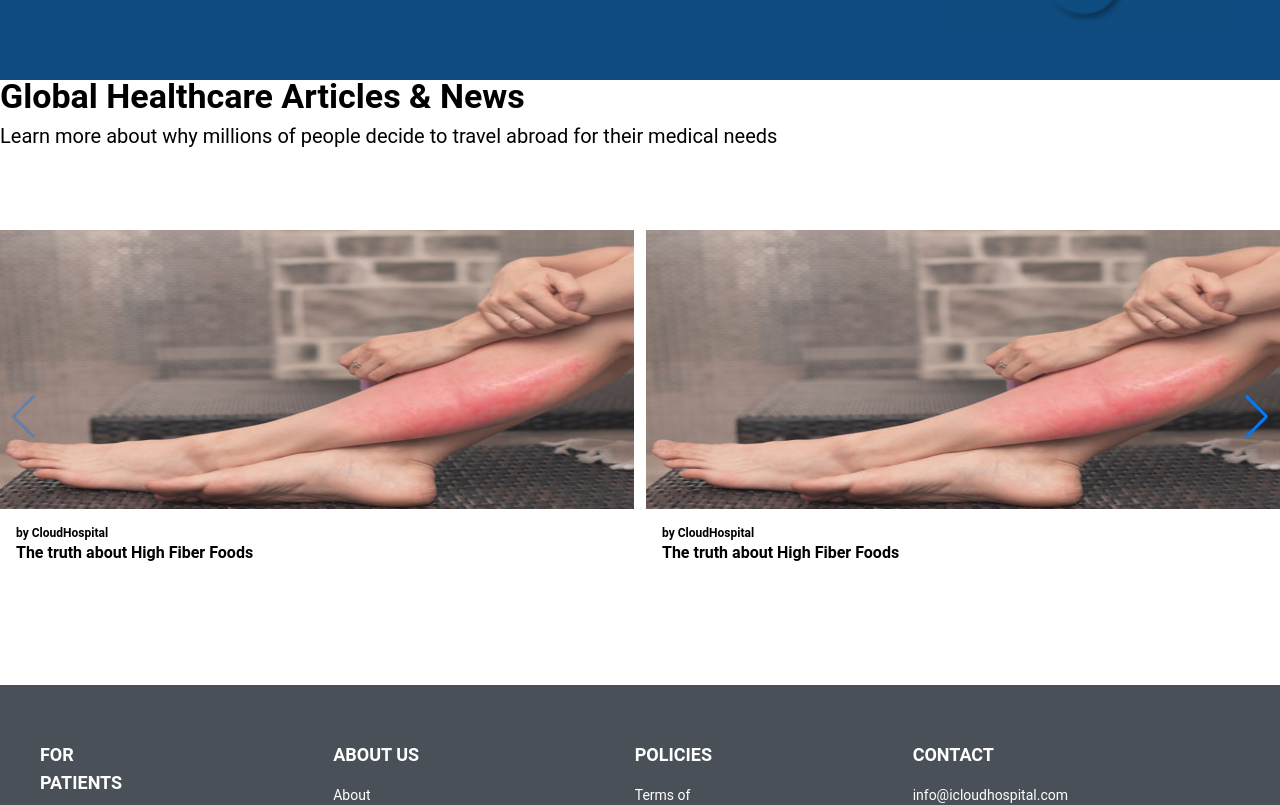
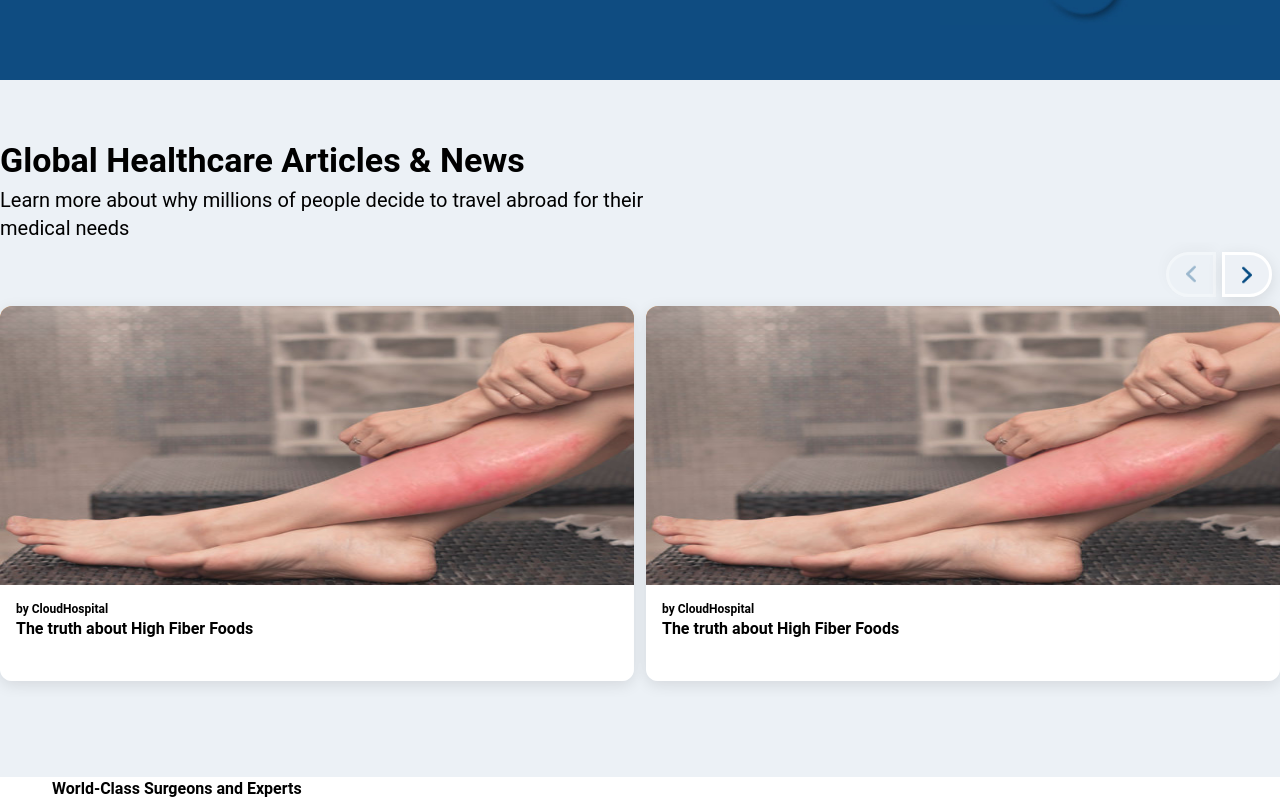
Before and after one commit to morpheus1991/new.Ioudhospital.components, a Next.js app: page /mh in a window 1280 px wide. Shown: the part 1558-2363 px from the top of the page. Built offline with nearby package versions, Linux system fonts and the light colour scheme.

Commit message:
중간 저장

```diff
--- a/components/ArticlesAndNews.tsx
+++ b/components/ArticlesAndNews.tsx
@@ -38,14 +38,14 @@ const datas: Datas = [
 SwiperCore.use([Navigation]);
 const ArticlesAndNews = () => {
   return (
-    <div>
-      <div className="max-w-[1320px] mx-auto px-4 xl:px-0">
+    <div className="bg-[#ecf1f6] pt-16">
+      <div className="max-w-[1320px] mx-auto px-4 xl:px-0 relative">
         {/* text area */}
         <div>
           <h2 className="text-2xl md:text-34px font-bold">
             Global Healthcare Articles & News
           </h2>
-          <p className="text-sm md:text-xl mt-2.5">
+          <p className="text-sm md:text-xl mt-2.5 max-w-2xl">
             <span className="inline">
               Learn more about why millions of people decide to travel abroad
               for their medical needs
@@ -53,7 +53,7 @@ const ArticlesAndNews = () => {
           </p>
         </div>
         {/* slide area */}
-        <div className="GlobalHealthcareArticlesAndNews py-20">
+        <div className="GlobalHealthcareArticlesAndNews pt-20 mg:pb-20 -translate-y-20">
           <Swiper
             spaceBetween={18}
             slidesPerView={2}
@@ -94,6 +94,11 @@ const ArticlesAndNews = () => {
             ))}
           </Swiper>
         </div>
+        <div className="flex md:hidden justify-center absolute left-0 right-0 mx-auto bottom-7">
+          <button className="bg-white border text-gnbSubPrimary border-primary rounded-3xl w-52  text-md flex justify-center items-center h-11 px-4">
+            See all Articles & News
+          </button>
+        </div>
       </div>
     </div>
   );
--- a/pages/mh.tsx
+++ b/pages/mh.tsx
@@ -11,7 +11,7 @@ const mh = () => {
       <ChooseCountry></ChooseCountry>
       <QuestionsAnswer></QuestionsAnswer>
       <ArticlesAndNews></ArticlesAndNews>
-      {/* <WordClassExperts></WordClassExperts> */}
+      <WordClassExperts></WordClassExperts>
     </Layout>
   );
 };
--- a/styles/globals.css
+++ b/styles/globals.css
@@ -3,12 +3,57 @@
 @tailwind utilities;
 
 @import url("https://fonts.googleapis.com/css2?family=Roboto:wght@300;400;500;900&display=swap");
+
 * {
   font-family: "Roboto", sans-serif;
 }
+
 .translate-reverse-y-hlaf {
   transform: translateY(-50%);
 }
+
 li {
   list-style: none;
 }
+
+@layer components {
+  .GlobalHealthcareArticlesAndNews .swiper-button-next {
+  }
+  .GlobalHealthcareArticlesAndNews .swiper-wrapper > .swiper-slide {
+    @apply shadow-basic mb-4 rounded-xl overflow-hidden;
+  }
+  .GlobalHealthcareArticlesAndNews .swiper.swiper-initialized {
+    @apply relative pt-16;
+  }
+  .GlobalHealthcareArticlesAndNews
+    .swiper.swiper-initialized
+    .swiper-button-next {
+    @apply shadow-basic rounded-r-3xl border-[3px] absolute right-2 rotate-0 left-auto top-8 w-[50px] h-[45px]  border-white bg-[url("/images/arrow-book-table-right.png")] bg-no-repeat bg-[length:30px_auto] bg-center bg-[#edf1f6];
+  }
+  .GlobalHealthcareArticlesAndNews
+    .swiper.swiper-initialized
+    .swiper-button-next:before {
+    @apply hidden;
+  }
+  .GlobalHealthcareArticlesAndNews
+    .swiper.swiper-initialized
+    .swiper-button-next:after {
+    @apply hidden;
+  }
+  .GlobalHealthcareArticlesAndNews
+    .swiper.swiper-initialized
+    .swiper-button-prev:before {
+    @apply hidden;
+  }
+
+  .GlobalHealthcareArticlesAndNews
+    .swiper.swiper-initialized
+    .swiper-button-prev:after {
+    @apply hidden;
+  }
+  .GlobalHealthcareArticlesAndNews
+    .swiper.swiper-initialized
+    .swiper-button-prev {
+    @apply shadow-basic rounded-r-3xl border-[3px] absolute right-16 rotate-180 left-auto top-8 w-[50px] h-[45px]  border-white bg-[url("/images/arrow-book-table-right.png")] bg-no-repeat bg-[length:30px_auto] bg-center bg-[#edf1f6];
+  }
+}
--- /dev/null
+++ b/styles/mh.css
@@ -0,0 +1,5 @@
+@layer components {
+  .GlobalHealthcareArticlesAndNews .swiper-button-next {
+    @apply bg-blue-500 w-40;
+  }
+}
```
Also changed, not shown: public/images/arrow-book-table-right.png (added).
